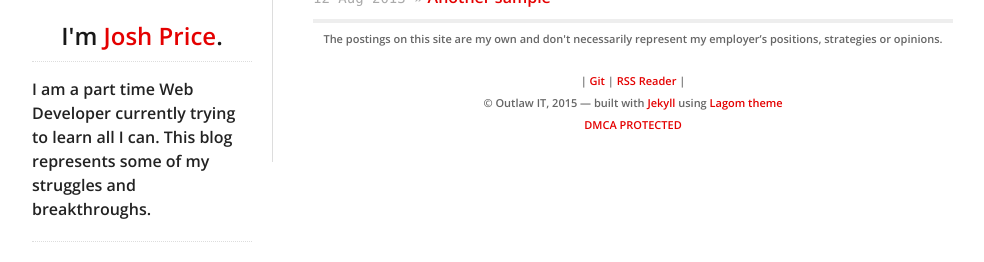
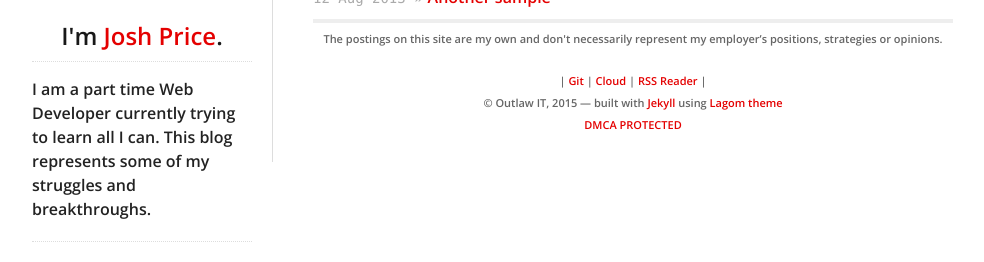
Before and after one commit to jprice/jprice.github.io, a Jekyll site: the page built from index.html, in a window 1280 px wide, cut to the strip 270-532 px from the top of the page. Shown: the whole strip, without its empty margins (138-1122 px from the left). Built offline with Jekyll 4.4.1, drawn with Linux system fonts in a browser that asks for light colours; nearby versions of some CDN libraries; comment, search, counter and statistics services are not loaded.

Commit message:
update footer

```diff
--- a/_includes/footer.html
+++ b/_includes/footer.html
@@ -7,7 +7,7 @@
   {% endif %}
 
   <p>
-    | <a href="http://git.jprice.io">Git</a> | <!--<a href="http://cloud.jprice.io">Cloud</a> |--> <a href="http://rss.jprice.io">RSS Reader</a> |<br />
+    | <a href="http://git.jprice.io">Git</a> | <a href="http://cloud.jprice.io">Cloud</a> | <a href="http://rss.jprice.io">RSS Reader</a> |<br />
     © Outlaw IT, 2015 &mdash; built with <a href="http://jekyllrb.com/">Jekyll</a> using <a href="https://github.com/swanson/lagom">Lagom theme</a><br />
 	{% if site.data.theme.show_dmca %}
       <script type="text/javascript">(function () { var h = document.getElementsByTagName("head")[0]; h.appendChild(c); })();</script><a href="http://www.dmca.com/" title="DMCA">DMCA</a> <a href="http://www.dmca.com/Protection/Status.aspx?ID=df01d04b-ee67-4799-aac6-9f410f628496" title="DMCA"> PROTECTED</a>
```
